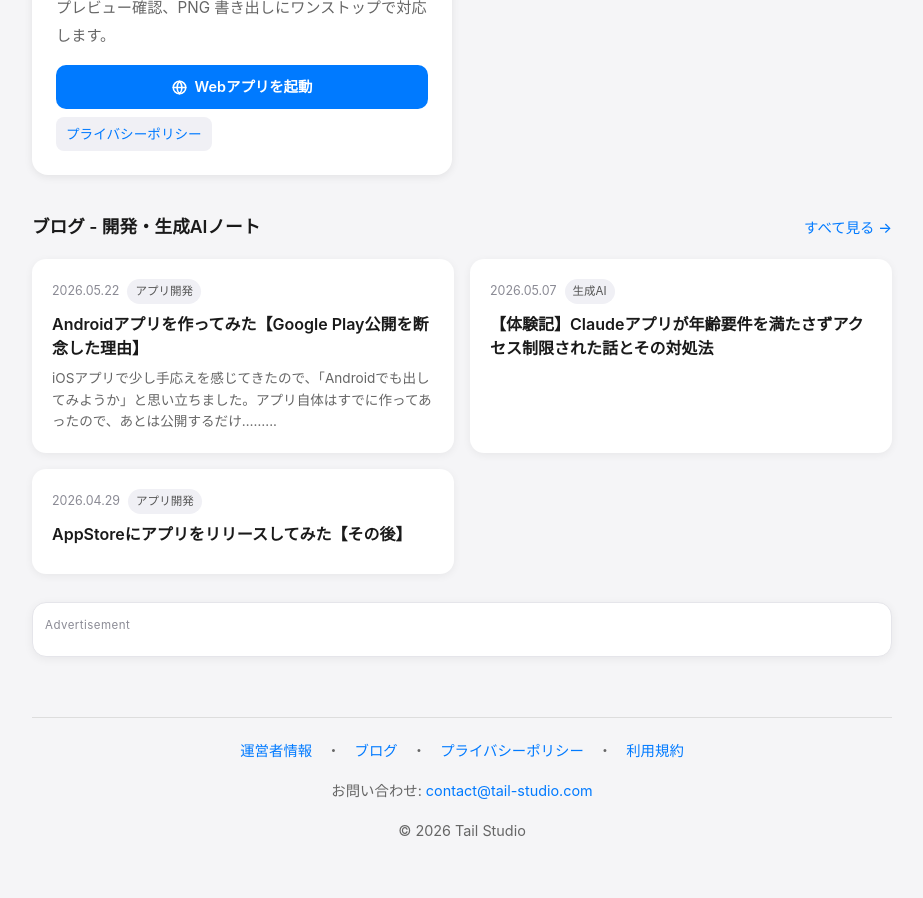
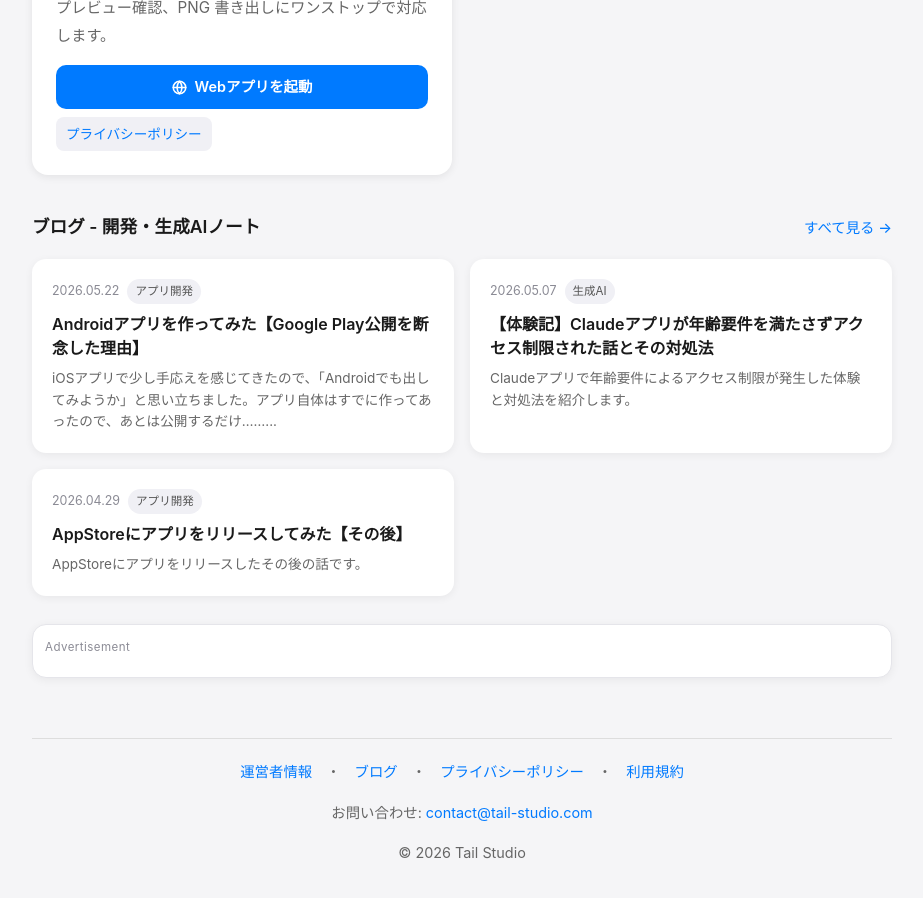
Before and after one commit to wat--/app-policies, a Jekyll site: the page built from index.html, in a window 1280 px wide and 900 px high, scrolled down 2822 px. Shown: the whole window, without its empty margins (178-1101 px from the left). Built offline with Jekyll 4.4.1, drawn with Linux system fonts in a browser that asks for light colours.

Commit message:
ブログカードの抜粋表示を改善（画像で始まる記事もちゃんと表示）
post.excerpt が空（先頭が画像など）の場合に post.description にフォールバック。
適用先: ブログ一覧ページ・トップページの最新記事カード。

Co-Authored-By: Claude Opus 4.7 (1M context) <noreply@anthropic.com>

```diff
--- a/blog/index.html
+++ b/blog/index.html
@@ -23,7 +23,8 @@ permalink: /blog/
       {% endfor %}
     </div>
     <h2><a href="{{ post.url | relative_url }}">{{ post.title }}</a></h2>
-    <p class="post-excerpt">{{ post.excerpt | strip_html | truncate: 100 }}</p>
+    {% assign excerpt_text = post.excerpt | strip_html | strip %}
+    <p class="post-excerpt">{% if excerpt_text == "" %}{{ post.description | truncate: 100 }}{% else %}{{ excerpt_text | truncate: 100 }}{% endif %}</p>
     <a href="{{ post.url | relative_url }}" class="read-more">続きを読む →</a>
   </li>
   {% endfor %}
--- a/index.html
+++ b/index.html
@@ -478,7 +478,8 @@
                         {% endfor %}
                     </div>
                     <h3 class="blog-feature-title">{{ post.title }}</h3>
-                    <p class="blog-feature-excerpt">{{ post.excerpt | strip_html | truncate: 80 }}</p>
+                    {% assign excerpt_text = post.excerpt | strip_html | strip %}
+                    <p class="blog-feature-excerpt">{% if excerpt_text == "" %}{{ post.description | truncate: 80 }}{% else %}{{ excerpt_text | truncate: 80 }}{% endif %}</p>
                 </a>
                 {% endfor %}
             </div>
```
